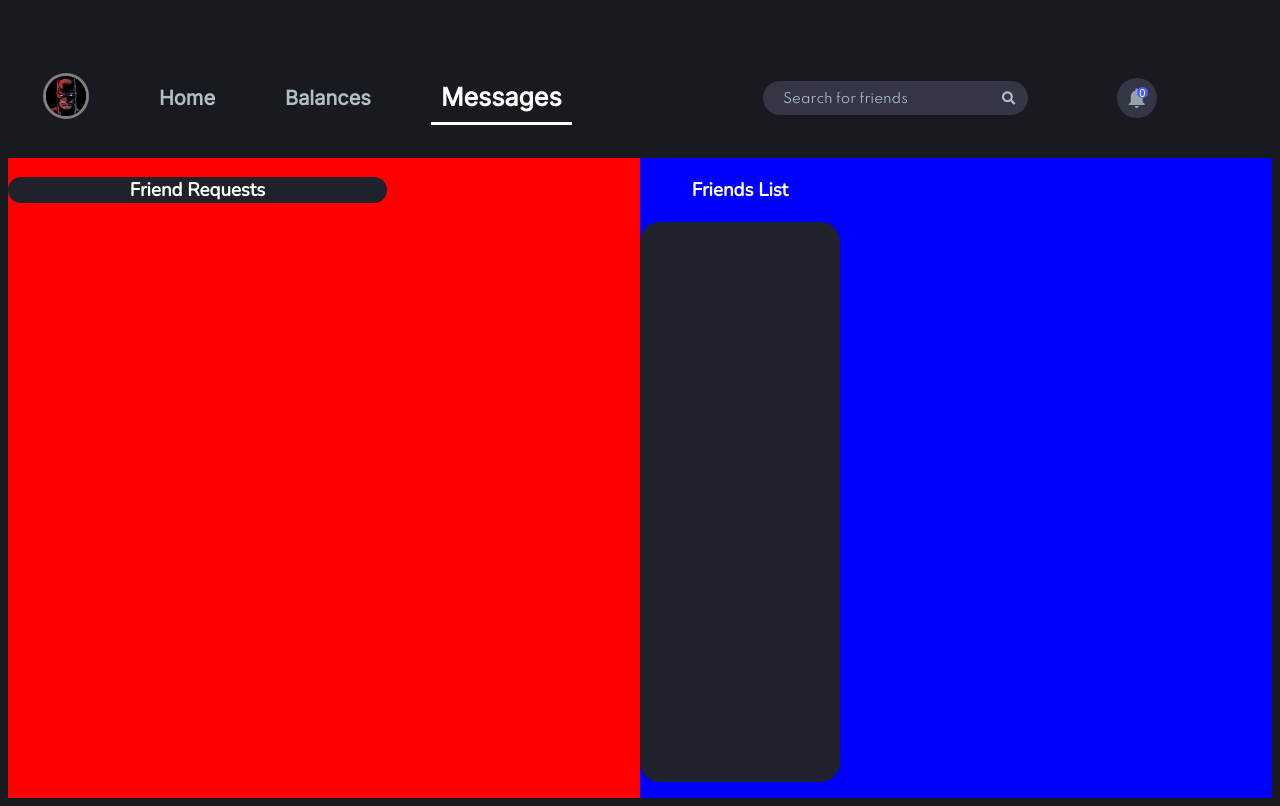
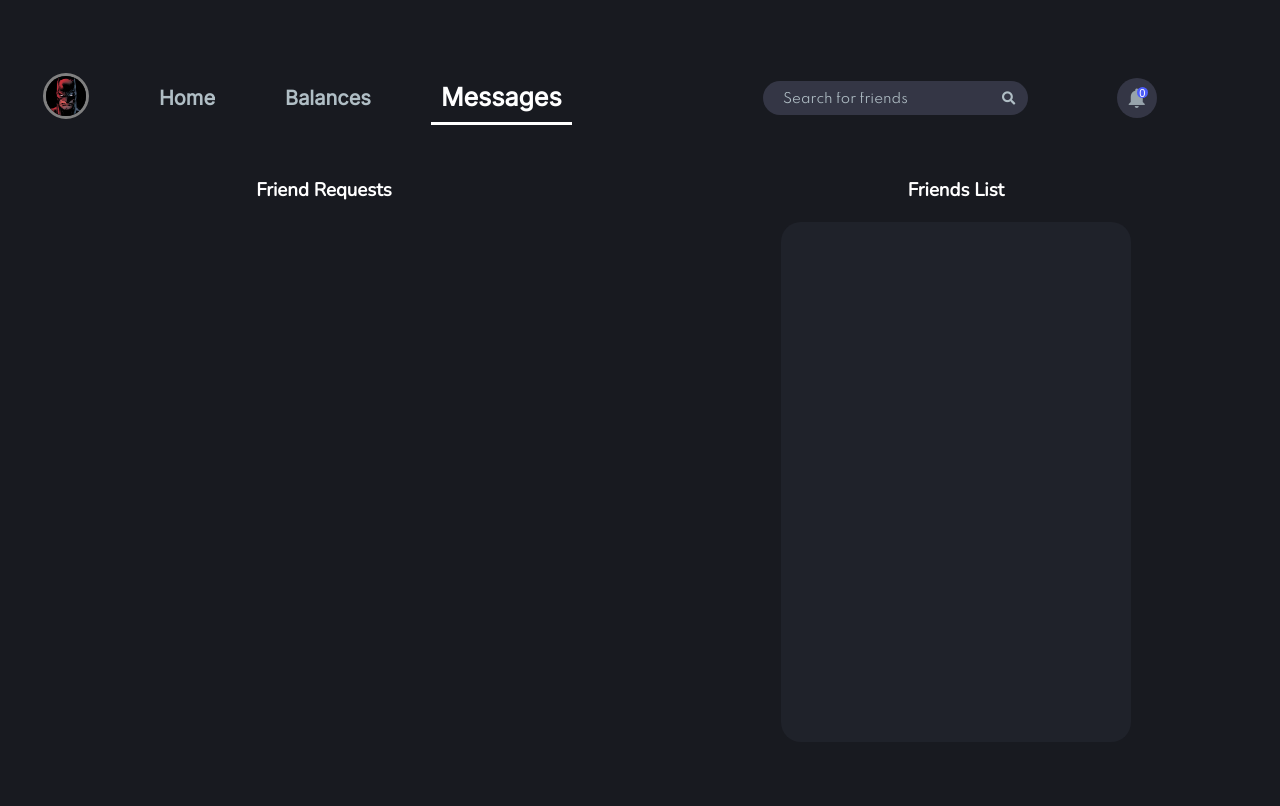
Before and after one commit to cse442-at-ub/project_s23-webarebears, a PHP site: page /addfriends.php in a window 1280 px wide. After the commit the page ends 200 px from the top, so only its background shows below. Run offline with PHP 8.4, Linux system fonts and the light colour scheme; the visitor is signed in with stand-in values (Sample User, id 1); data that the repository does not hold is empty; some libraries are stand-ins or nearby versions.

Commit message:
styling add friends page #3

```diff
--- a/backend/addfriends.php
+++ b/backend/addfriends.php
@@ -102,7 +102,6 @@
    require('server.php');
 
    $current_user_id = $_SESSION['user_id'];
-
    // If form is submitted, search for user
    if (isset($_POST['submit'])) {
        $search_term = mysqli_real_escape_string($db_connection, $_POST['search']);
@@ -206,11 +205,11 @@
             <div class='button-container'>
                 <form method='post' class='accept-request-form'>
                     <input type='hidden' name='sender_id' value='" . $sender_id . "'>
-                    <button type='submit' name='accept_request' value='Accept'>Accept</button>
+                    <button type='submit' class='request_button' name='accept_request' value='Accept'>Accept</button>
                 </form>
                 <form method='post' class='decline-request-form'>
                     <input type='hidden' name='sender_id' value='" . $sender_id . "'>
-                    <button type='submit' name='decline_request' value='Decline'>Decline</button>
+                    <button type='submit' class='request_button' name='decline_request' value='Decline'>Decline</button>
                 </form>
             </div>
         </div>";
--- a/backend/styles/addfriends.css
+++ b/backend/styles/addfriends.css
@@ -452,18 +452,24 @@ border-bottom: none;
 main{
   display: flex;
   width: 100%;
-  background-color: green;
 }
 .friends_list_container{
     color: white;
-    width: 30%;
+    width: 70%;
     min-width: 200px;
     min-height: 400px;
+    margin-left:auto;
+    margin-right:auto;
+
 }
 .friends-list {
+  margin-left:auto;
+  margin-right:auto;
   background-color: #1F222A;
+  width:70%;
   border-radius: 20px;
-  padding: 20px;
+  padding-left: 20px;
+  padding-right:20px;
   font-family: 'Spartan';
   font-style: normal;
   font-weight: 700;
@@ -572,13 +578,15 @@ button:hover{
     color: white;
 }
 .friend-requests{
+  margin-left:auto;
+  margin-right:auto;
   width: 60%;
   height: 50%;
   border-radius: 20px;
-  background-color: #1F222A;
 }
 
 .friend-request{
+  min-width: 260px;
   padding: 2%;
   width: 100%;
   height: 8vh;
@@ -599,9 +607,11 @@ button:hover{
 .button-container{
   display: flex;
   justify-content: space-between;
+  min-width: 155px;
 }
 .friend-requests button {
   border: none;
+  min-width: 60px;
   background-color: #652A5F;
   color: white;
   width: 6vw;
@@ -610,10 +620,12 @@ button:hover{
 }
 
 .left-container{
-  background-color: red;
   width: 50%;
 }
 .right-container{
-  background-color: blue;
   width: 50%;
 }
+
+.decline-request-form{
+  padding-right: 5px;
+}
```
